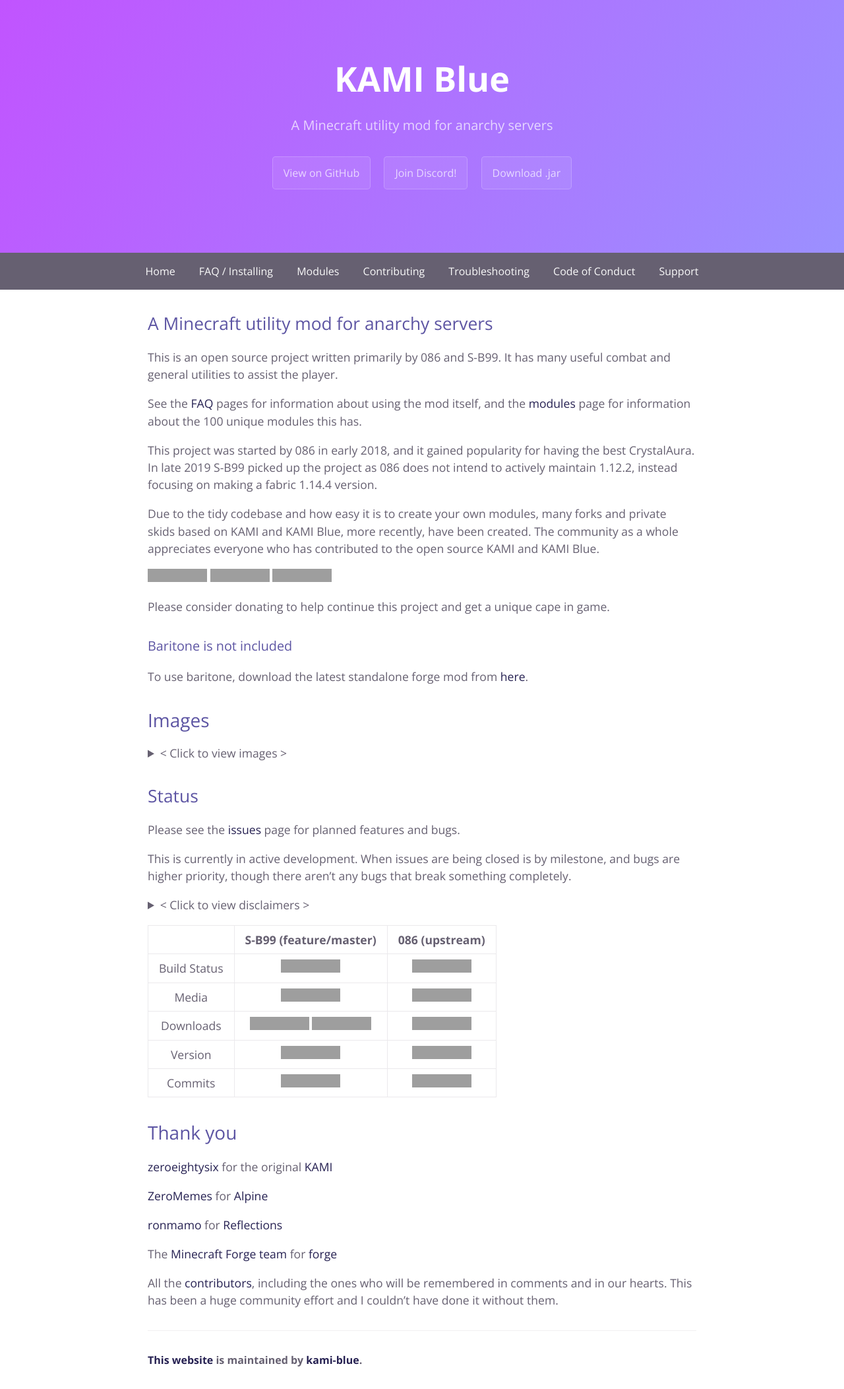
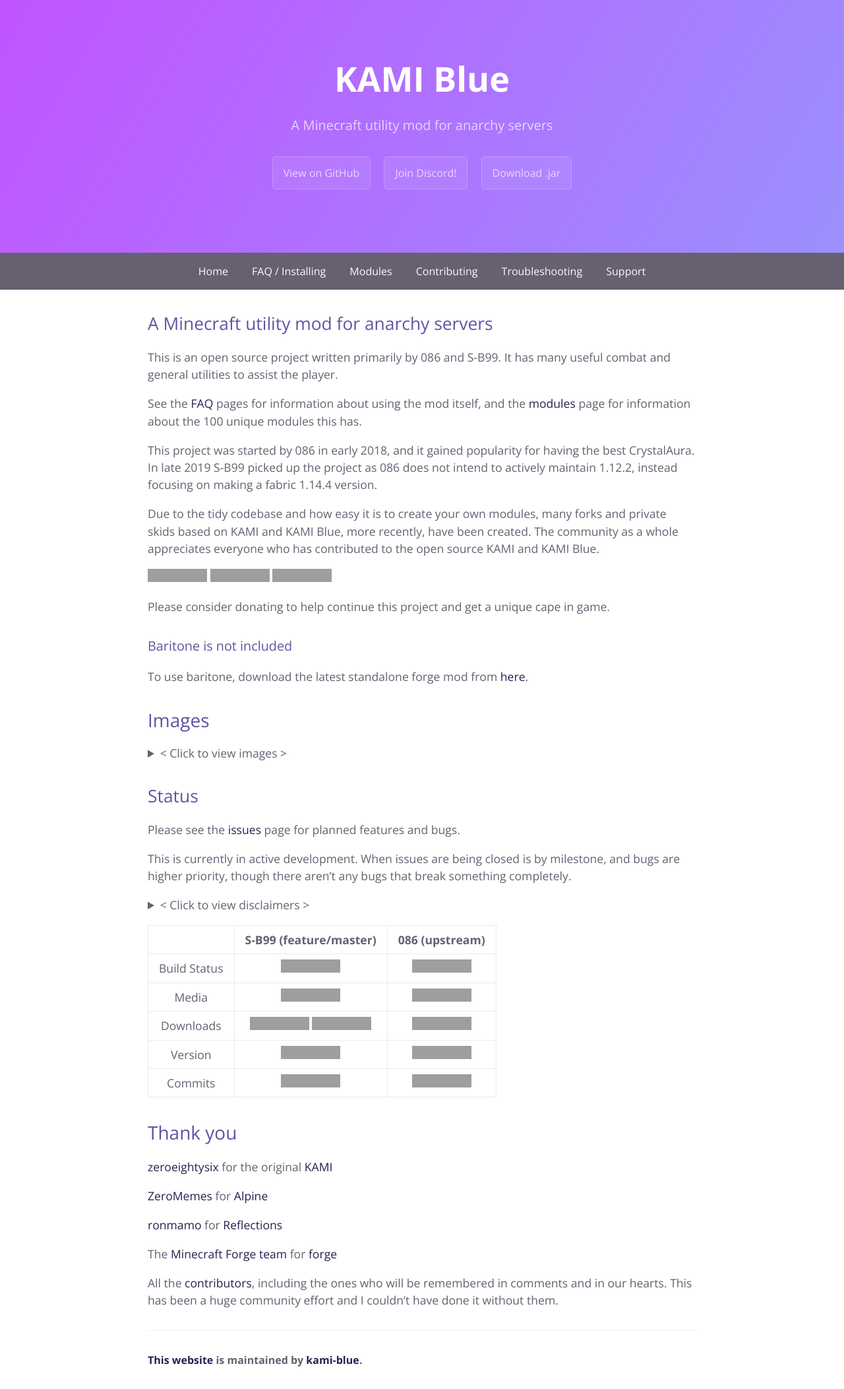
Before and after one commit to kami-blue/website, a Jekyll site: the page built from docs/index.md, in a window 1280 px wide. Shown: the whole page at 66% size. Built offline with Jekyll 4.4.1, drawn with Linux system fonts in a browser that asks for light colours; grey boxes are pictures that could not be loaded.

Commit message:
Close #27

```diff
--- a/docs/_layouts/default.html
+++ b/docs/_layouts/default.html
@@ -37,7 +37,6 @@
       <a href="/modules">Modules</a>
       <a href="/contributing">Contributing</a>
       <a href="/troubleshooting">Troubleshooting</a>
-      <a href="/codeofconduct">Code of Conduct</a>
       <a href="/support">Support</a>
     </nav>
 
```
